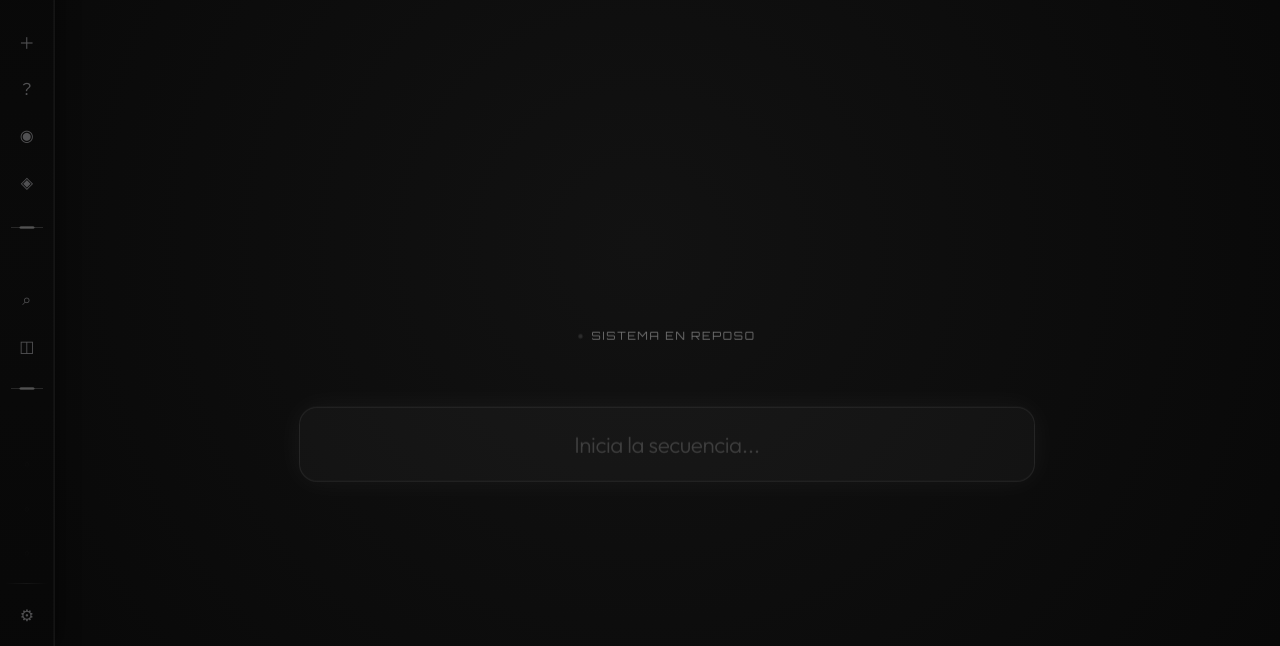
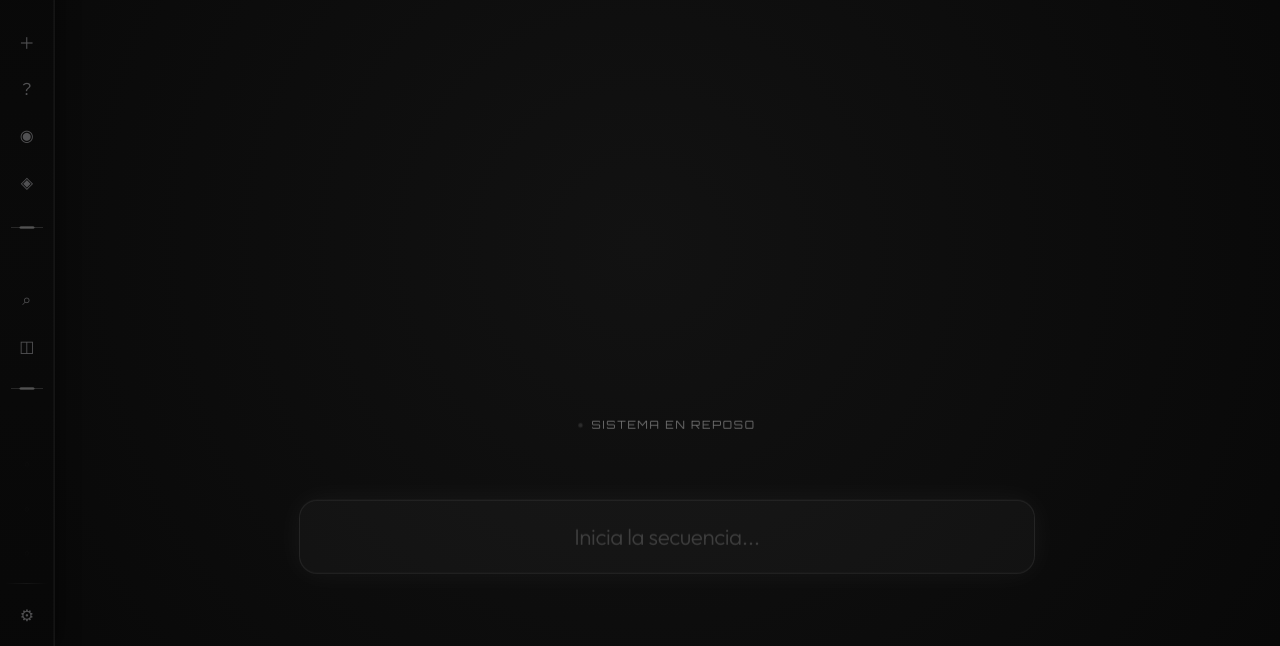
Before and after one commit to biBryan/Vireon, a plain HTML site: page index.html in a window 1280 px wide. Shown: the part 154-800 px from the top of the page. Drawn offline with Linux system fonts and the light colour scheme; no server answers.

Commit message:
Corregir centrado real del input

```diff
--- a/css/components.css
+++ b/css/components.css
@@ -62,8 +62,17 @@
 }
 
 /* ─────────────────────────────────────────────
-   Input Portal
+   System Footer & Input Portal
 ───────────────────────────────────────────── */
+.system-footer {
+    margin-top: auto;
+    width: 100%;
+    display: flex;
+    flex-direction: column;
+    align-items: center;
+    min-height: 240px; /* Dedicated dynamic space for the footer block */
+    padding-bottom: 2rem; /* Safety buffer for mobile/edge cases */
+}
 .input-portal {
     position: relative;
     width: 100%;
@@ -73,7 +82,7 @@
     border: 1px solid var(--glass-border);
     border-radius: 18px;
     padding: 1.4rem 2rem;
-    /* Anchors it to the bottom if there is free space */
+    margin: auto 0;
     transition:
         padding 0.7s cubic-bezier(0.2, 0.8, 0.2, 1),
         border-color 0.5s ease,
@@ -180,8 +189,8 @@
     text-transform: uppercase;
     letter-spacing: 0.25em;
     color: rgba(255, 255, 255, 0.2);
-    margin-top: auto; /* Push the whole bottom block (status + input) */
-    margin-bottom: 8rem; /* Perfectly balanced with the 10rem bottom padding (8 + 2 gap) */
+    margin: 0; /* No fixed margins in dynamic block */
+    padding-top: 1rem;
     transition: color 0.5s ease;
     user-select: none;
     font-family: 'Orbitron', var(--font-primary);
--- a/css/layout.css
+++ b/css/layout.css
@@ -40,7 +40,7 @@
     gap: 2rem;
     width: 100%;
     max-width: 800px;
-    padding: 6rem 2rem 10rem;   /* padding vertical equilibrado para elevar el bloque inferior */
+    padding: 6rem 2rem 0;   /* Padding bottom managed by dynamic footer */
     min-height: 100vh;         /* ocupa al menos la pantalla, crece con el contenido */
     transition: transform var(--duration-med) cubic-bezier(0.2, 0.8, 0.2, 1);
 }
--- a/index.html
+++ b/index.html
@@ -89,6 +89,8 @@
                 </div>
             </div>
 
+            <!-- System Footer — Dynamic Centering Block -->
+            <footer class="system-footer">
                 <!-- Status bar (Relocated above input) -->
                 <div class="status-container" id="status-container">
                     <span class="status-dot" id="status-dot"></span>
@@ -108,6 +110,7 @@
                            placeholder="Inicia la secuencia..."
                            autocomplete="off">
                 </div>
+            </footer>
         </section>
     </main>
 
```
Lines whose indentation alone changed are shown as unchanged.
